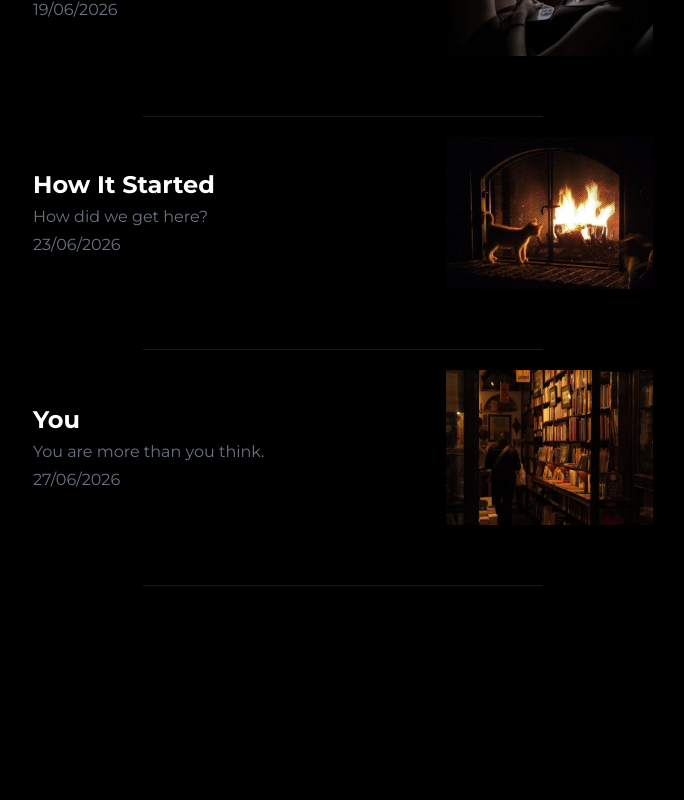
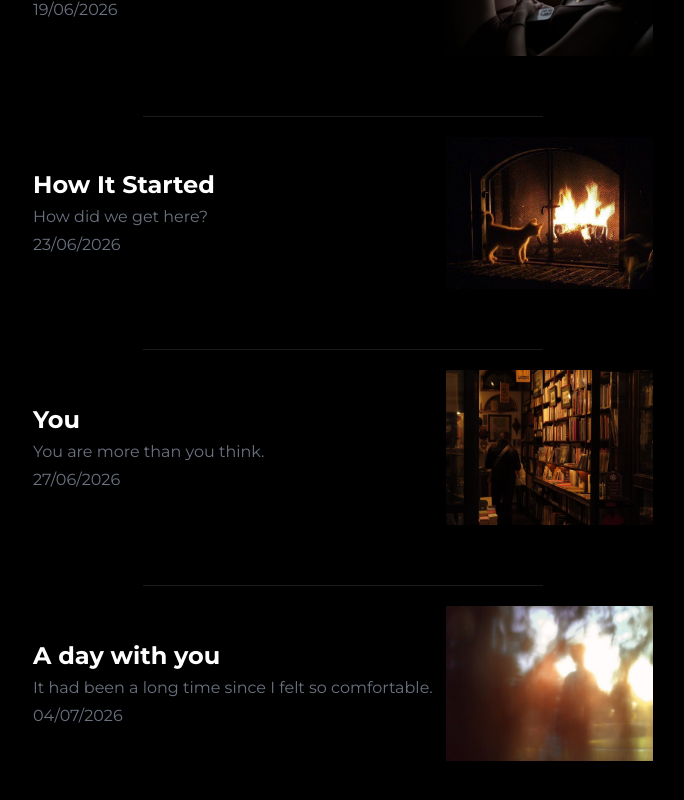
Before and after one commit to kaiohk/diary, a Next.js app: page / in a window 1280 px wide. Shown: the part 1659-2459 px from the top of the page, without its empty margins (297-981 px from the left). Before the commit the page ends 2265 px from the top, so only its background shows below. Built offline with nearby package versions, Linux system fonts and the light colour scheme.

Commit message:
feat: adding new post

```diff
--- a/src/app/data/posts.ts
+++ b/src/app/data/posts.ts
@@ -67,6 +67,14 @@ export const posts = [
     description: "You are more than you think.",
     date: "27/06/2026",
     image: "/images/posts/you.jpg",
-    imageAlt: "A library",
+    imageAlt: "A library.",
+  },
+  {
+    slug: "a-day-with-you",
+    title: "A day with you",
+    description: "It had been a long time since I felt so comfortable.",
+    date: "04/07/2026",
+    image: "/images/posts/a-day-with-you.jpg",
+    imageAlt: "Blurred figures in the light.",
   },
 ];
```
